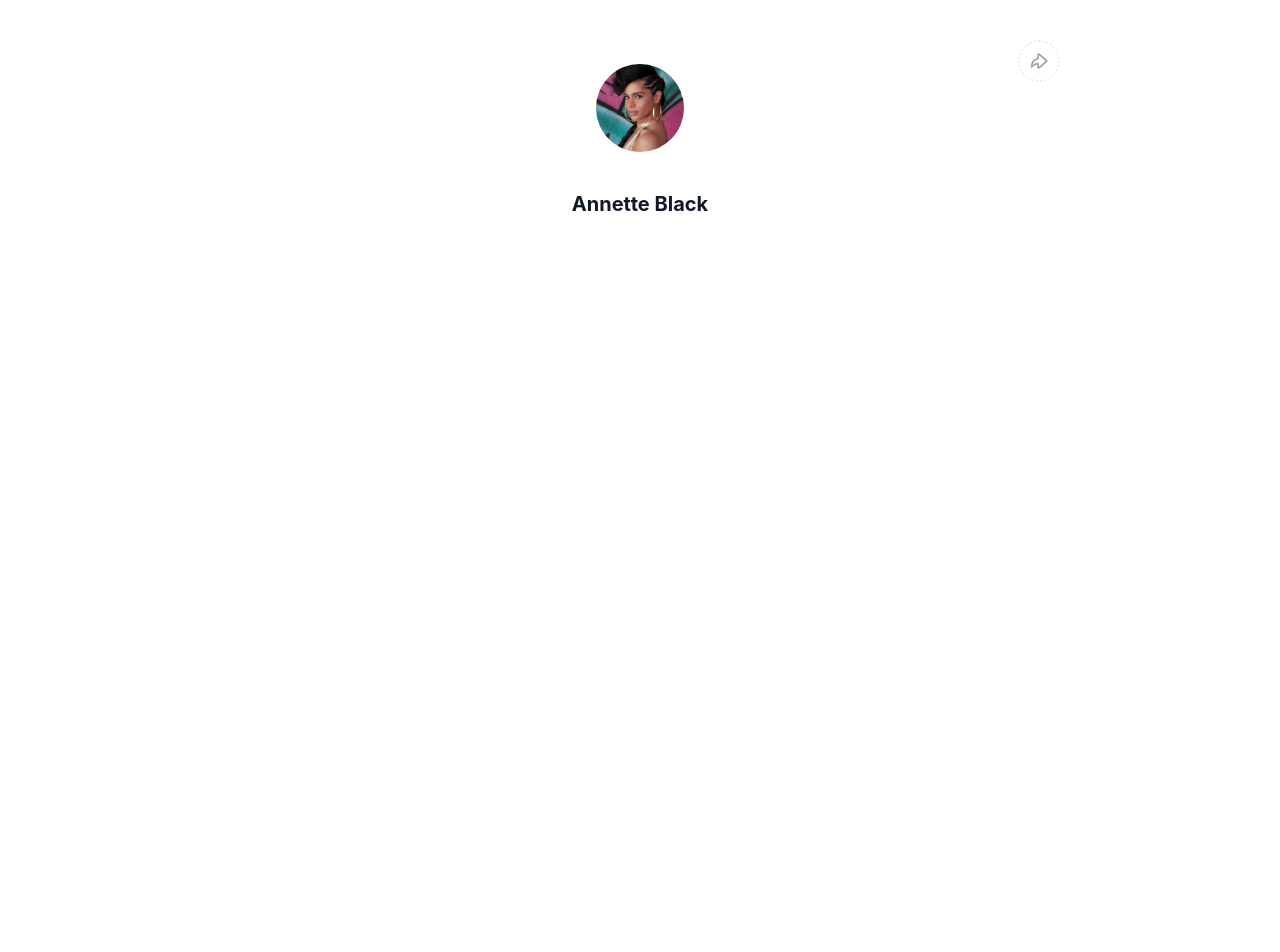
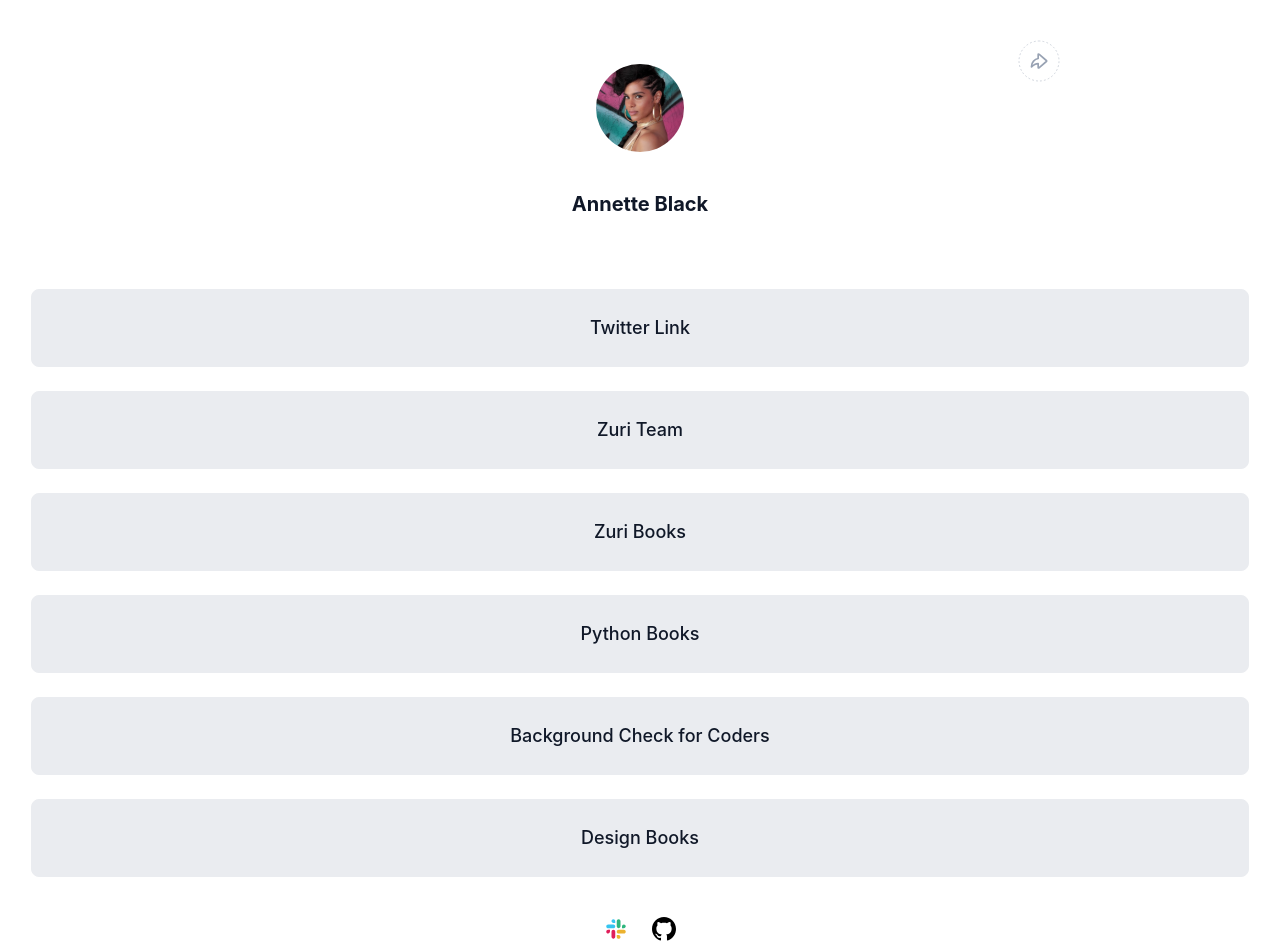
Before and after one commit to Oyedare/Hng-i9-stage1-task, a React (Create React App) app: page / in a window 1280 px wide. Shown: the top 952 px of the page. Before the commit the page ends 800 px from the top, so only its background shows below. Built offline with nearby package versions, Linux system fonts and the light colour scheme; the HTML template or start-up script is replaced by a standard one.

Commit message:
add link section

```diff
--- a/src/App.css
+++ b/src/App.css
@@ -13,7 +13,7 @@
   flex-direction: column;
   align-items: center;
   padding: 4rem 7rem;
-  gap: 1.5rem;
+  gap: 2.5rem;
 }
 
 .main_section{
@@ -56,3 +56,38 @@
   top: 2.5rem;
   cursor: pointer;
 }
+
+.link_section{
+  display: flex;
+  flex-direction: column;
+  align-items: center;
+  padding: 0px;
+  gap: 1.5rem;
+  width: 72rem;
+}
+
+.link_section a{
+  background: #EAECF0;
+  border: 1px solid #EAECF0;
+  border-radius: 8px;
+  padding: 1.5rem 2rem;
+  text-decoration: none;
+  width: 100%;
+  display: flex;
+  flex-direction: row;
+  justify-content: center;
+  align-items: center;
+  font-weight: 500;
+  font-size: 1.125rem;
+  line-height: 1.75rem;
+  color: #101828;
+}
+
+.social_section{
+  display: flex;
+  flex-direction: row;
+  justify-content: center;
+  align-items: center;
+  padding: 0px;
+  gap: 1.5rem;
+}
--- a/src/App.jsx
+++ b/src/App.jsx
@@ -1,7 +1,41 @@
 import './App.css';
 import profile from './assets/profile__img.svg'
 import ShareBtn from './assets/share-btn'
+import Slack from './assets/slack'
+import Github from './assets/github'
 function App() {
+  const links = [
+    {
+      text: 'Twitter Link',
+      id: 'btn_twitter',
+      href: 'https://twitter.com/_stephentony_'
+    },
+    {
+      text: 'Zuri Team',
+      id: 'btn__zuri',
+      href: 'https://training.zuri.team/'
+    },
+    {
+      text: 'Zuri Books',
+      id: 'books',
+      href: 'http://books.zuri.team'
+    },
+    {
+      text: 'Python Books',
+      id: 'btn_twitter',
+      href: 'https://books.zuri.team/python-for-beginners?ref_id=Oyedare Temiloluwa Stephen'
+    },
+    {
+      text: 'Background Check for Coders',
+      id: 'pitch',
+      href: 'https://background.zuri.team/'
+    },
+    {
+      text: 'Design Books',
+      id: 'book__design',
+      href: 'https://books.zuri.team/design-rules'
+    }
+  ]
   return (
     <div className="container">
       <div className="main_section">
@@ -14,8 +48,21 @@
           </div>
         </div>
 
+        <div className="link_section">
+          {links.map(({text,href,id})=>(
+            <a href={href} id={id} target='_blank' rel="noreferrer">{text}</a>
+          ))}
+        </div>
       </div>
-      <div className="social_section"></div>
+
+      <div className="social_section">
+        <a href="https://app.slack.com/client/T042F7V19Q8/D048TLLKCUR/rimeto_profile/U048BSK250D?cdn_fallback=2" target='_blank' rel="noreferrer">
+          <Slack />
+        </a>
+        <a href="https://github.com/Oyedare" target='_blank' rel="noreferrer">
+          <Github />
+        </a>
+      </div>
     </div>
   );
 }
--- /dev/null
+++ b/src/assets/github.jsx
@@ -0,0 +1,17 @@
+const github = () => {
+  return (
+        <svg width="24" height="24" viewBox="0 0 24 24" fill="none" xmlns="http://www.w3.org/2000/svg">
+            <g clipPath="url(#clip0_4627_392534)">
+                <path fillRule="evenodd" clipRule="evenodd" d="M12 0C5.3724 0 0 5.3808 0 12.0204C0 17.3304 3.438 21.8364 8.2068 23.4252C8.8068 23.5356 9.0252 23.1648 9.0252 22.8456C9.0252 22.5612 9.0156 21.804 9.0096 20.802C5.6712 21.528 4.9668 19.1904 4.9668 19.1904C4.422 17.8008 3.6348 17.4312 3.6348 17.4312C2.5452 16.6872 3.7176 16.7016 3.7176 16.7016C4.9212 16.7856 5.5548 17.94 5.5548 17.94C6.6252 19.776 8.364 19.2456 9.0468 18.9384C9.1572 18.162 9.4668 17.6328 9.81 17.3328C7.146 17.0292 4.344 15.9972 4.344 11.3916C4.344 10.08 4.812 9.006 5.5788 8.166C5.4552 7.8624 5.0436 6.6396 5.6964 4.986C5.6964 4.986 6.7044 4.662 8.9964 6.2172C9.97532 5.95022 10.9853 5.81423 12 5.8128C13.02 5.8176 14.046 5.9508 15.0048 6.2172C17.2956 4.662 18.3012 4.9848 18.3012 4.9848C18.9564 6.6396 18.5436 7.8624 18.4212 8.166C19.1892 9.006 19.6548 10.08 19.6548 11.3916C19.6548 16.0092 16.848 17.0256 14.1756 17.3232C14.6064 17.694 14.9892 18.4272 14.9892 19.5492C14.9892 21.1548 14.9748 22.452 14.9748 22.8456C14.9748 23.1672 15.1908 23.5416 15.8004 23.424C18.19 22.6225 20.2672 21.0904 21.7386 19.0441C23.2099 16.9977 24.001 14.5408 24 12.0204C24 5.3808 18.6264 0 12 0Z" fill="black"/>
+            </g>
+            <defs>
+                <clipPath id="clip0_4627_392534">
+                    <rect width="24" height="24" fill="white"/>
+                </clipPath>
+            </defs>
+        </svg>
+
+    )
+}
+
+export default github
--- /dev/null
+++ b/src/assets/slack.jsx
@@ -0,0 +1,12 @@
+const slack = () => {
+  return (
+        <svg width="24" height="24" viewBox="0 0 24 24" fill="none" xmlns="http://www.w3.org/2000/svg">
+            <path d="M19.8752 11.2498C20.9106 11.2498 21.75 10.4104 21.75 9.37496C21.75 8.33952 20.9105 7.50012 19.8751 7.50012C18.8395 7.50012 18 8.33959 18 9.37512V11.2498H19.8752ZM14.625 11.2498C15.6605 11.2498 16.5 10.4103 16.5 9.3748V4.12512C16.5 3.08959 15.6605 2.25012 14.625 2.25012C13.5895 2.25012 12.75 3.08959 12.75 4.12512V9.3748C12.75 10.4103 13.5895 11.2498 14.625 11.2498Z" fill="#2EB67D"/>
+            <path d="M4.12484 12.7502C3.08939 12.7502 2.25 13.5896 2.25 14.625C2.25 15.6605 3.08947 16.4999 4.12492 16.4999C5.16045 16.4999 6 15.6604 6 14.6249V12.7502H4.12484ZM9.375 12.7502C8.33947 12.7502 7.5 13.5897 7.5 14.6252V19.8749C7.5 20.9104 8.33947 21.7499 9.375 21.7499C10.4105 21.7499 11.25 20.9104 11.25 19.8749V14.6252C11.25 13.5897 10.4105 12.7502 9.375 12.7502Z" fill="#E01E5A"/>
+            <path d="M12.7501 19.8752C12.7501 20.9106 13.5895 21.75 14.625 21.75C15.6604 21.75 16.4998 20.9105 16.4998 19.8751C16.4998 18.8395 15.6603 18 14.6248 18L12.7501 18L12.7501 19.8752ZM12.7501 14.625C12.7501 15.6605 13.5896 16.5 14.6251 16.5L19.8748 16.5C20.9103 16.5 21.7498 15.6605 21.7498 14.625C21.7498 13.5895 20.9104 12.75 19.8748 12.75L14.6251 12.75C13.5896 12.75 12.7501 13.5895 12.7501 14.625Z" fill="#ECB22E"/>
+            <path d="M11.2498 4.12484C11.2498 3.08939 10.4104 2.25 9.37496 2.25C8.33952 2.25 7.50012 3.08947 7.50012 4.12492C7.50012 5.16045 8.33959 6 9.37512 6L11.2498 6L11.2498 4.12484ZM11.2498 9.375C11.2498 8.33947 10.4103 7.5 9.3748 7.5L4.12512 7.5C3.08959 7.5 2.25012 8.33947 2.25012 9.375C2.25012 10.4105 3.08959 11.25 4.12512 11.25L9.3748 11.25C10.4103 11.25 11.2498 10.4105 11.2498 9.375Z" fill="#36C5F0"/>
+        </svg>
+    )
+}
+
+export default slack
```
Also changed, not shown: src/assets/Social icon.svg (deleted), src/assets/slack.svg (deleted).
